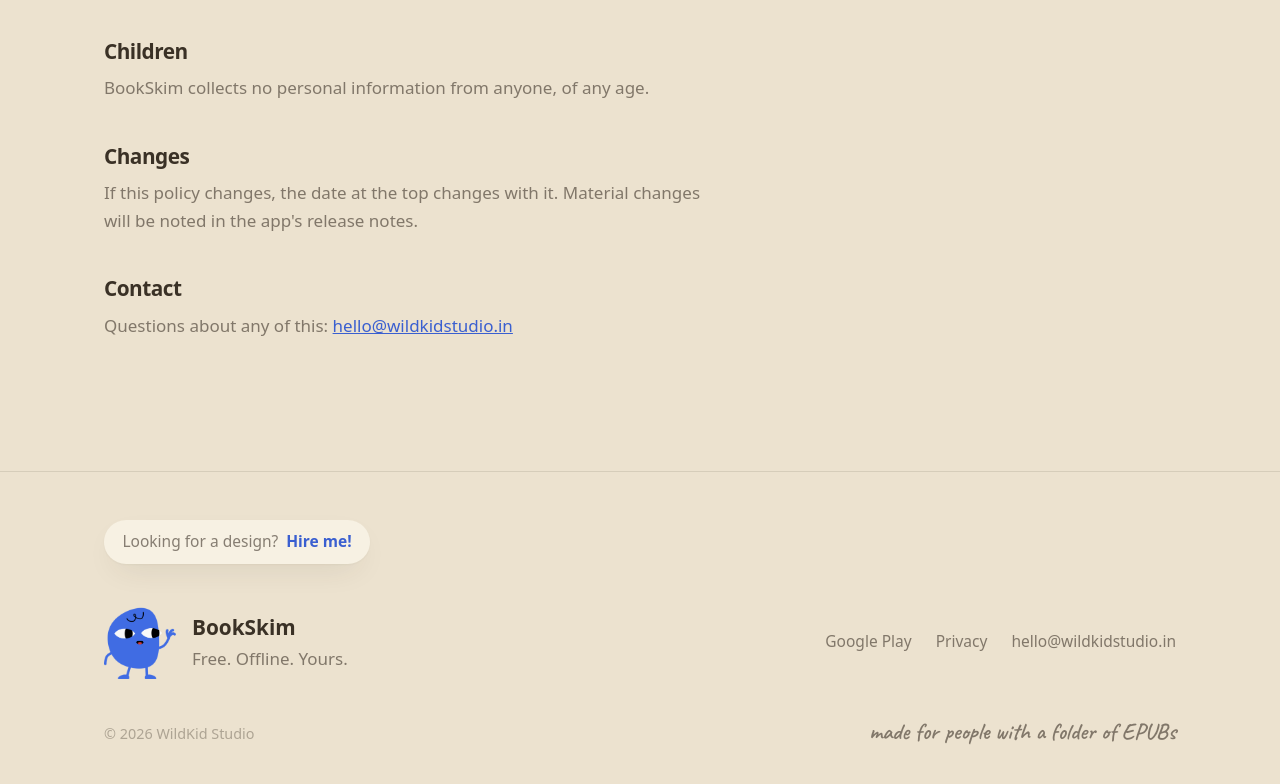
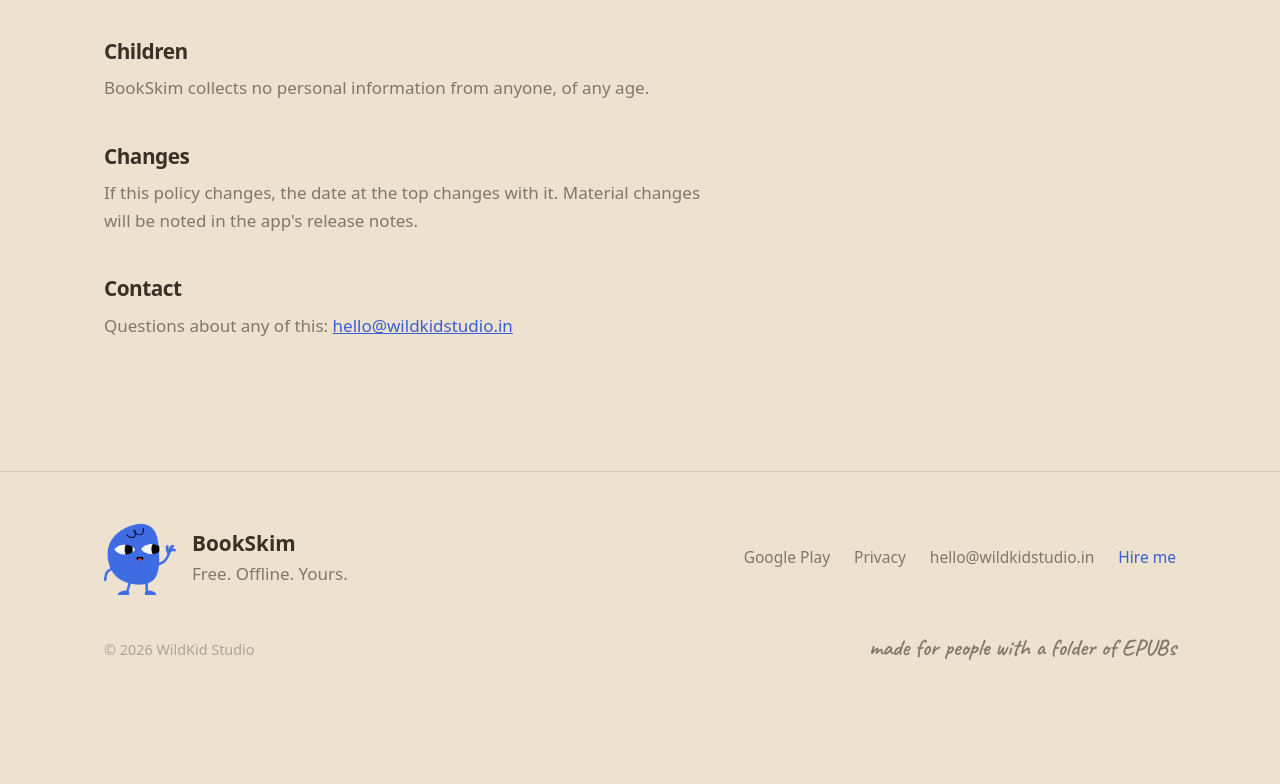
Before and after one commit to sakshikapoor/bookskim-site, an Astro site: page /privacy in a window 1280 px wide. Shown: the part 1232-2016 px from the top of the page. Built offline with nearby package versions, Linux system fonts and the light colour scheme; Astro itself is replaced by a stand-in of ours.

Commit message:
Ship the margin note and a footer hire link, and link the studio credit

```diff
--- a/src/layouts/Base.astro
+++ b/src/layouts/Base.astro
@@ -75,22 +75,19 @@
         </div>
       </div>
 
+    </header>
+
+    <div class="hire-anchor">
       <p class="hire-note">
         <a href={hire} target="_blank" rel="noopener">looking for a designer? hire me!</a>
       </p>
-    </header>
+    </div>
 
     <main id="main">
       <slot />
     </main>
 
     <footer class="foot">
-      <div class="wrap foot__hire">
-        <a class="hire" href={hire} target="_blank" rel="noopener">
-          <span>Looking for a design?</span>
-          <strong>Hire me!</strong>
-        </a>
-      </div>
       <div class="wrap foot__in">
         <div class="foot__brand">
           <img src={url("/assets/mascot.png")} alt="" width="72" height="75" />
@@ -103,10 +100,11 @@
           <a href={play}>Google Play</a>
           <a href={url("/privacy/")}>Privacy</a>
           <a href="mailto:hello@wildkidstudio.in">hello@wildkidstudio.in</a>
+          <a class="foot__hire" href={hire} target="_blank" rel="noopener">Hire me</a>
         </nav>
       </div>
       <div class="wrap foot__fine">
-        <span>&copy; {new Date().getFullYear()} WildKid Studio</span>
+        <span>&copy; {new Date().getFullYear()} <a href="https://wildkidstudio.in/" target="_blank" rel="noopener">WildKid Studio</a></span>
         <span class="note">made for people with a folder of EPUBs</span>
       </div>
     </footer>
@@ -224,13 +222,20 @@
         flex: none;
       }
 
-      /* A handwritten aside hanging off the right end of the nav pill.
-         Same trick as the margin notes further down the page. */
+      /* A handwritten aside under the right end of the nav pill. It sits
+         outside the sticky header on purpose, so it scrolls away with the
+         hero instead of riding down the page over the content. */
+      .hire-anchor {
+        position: relative;
+        max-width: 1120px;
+        margin-inline: auto;
+        height: 0;
+      }
       .hire-note {
         position: absolute;
-        top: 100%;
-        right: max(1rem, calc(50% - 560px + 1.5rem));
-        margin: .35rem 0 0;
+        top: .35rem;
+        right: 1.5rem;
+        margin: 0;
         font-family: 'Caveat', cursive;
         font-size: 1.2rem;
         transform: rotate(-2deg);
@@ -282,26 +287,6 @@
         border-top: 1px solid var(--line);
         padding-block: 3rem 2rem;
       }
-      .foot__hire { margin-bottom: 2.5rem; }
-      .hire {
-        display: inline-flex;
-        align-items: baseline;
-        gap: .5rem;
-        background: var(--card);
-        border-radius: 999px;
-        padding: .6rem 1.15rem;
-        box-shadow: var(--shadow);
-        color: var(--ink-soft);
-        text-decoration: none;
-        font-size: .97rem;
-      }
-      .hire strong {
-        font-family: 'Bricolage Grotesque Variable', system-ui, sans-serif;
-        font-weight: 700;
-        color: var(--accent);
-      }
-      .hire:hover strong { text-decoration: underline; }
-
       .foot__in {
         display: flex;
         flex-wrap: wrap;
@@ -319,6 +304,7 @@
       .foot__links { display: flex; flex-wrap: wrap; gap: 1.5rem; font-size: .97rem; }
       .foot__links a { color: var(--ink-soft); text-decoration: none; }
       .foot__links a:hover { color: var(--ink); text-decoration: underline; }
+      .foot__links a.foot__hire { color: var(--accent); }
       .foot__fine {
         display: flex;
         flex-wrap: wrap;
@@ -329,6 +315,8 @@
         color: var(--ink-faint);
         font-size: .9rem;
       }
+      .foot__fine a { color: inherit; text-decoration: none; }
+      .foot__fine a:hover { color: var(--ink-soft); text-decoration: underline; }
 
       /* --- sticky download dock --- */
       .dock {
```
